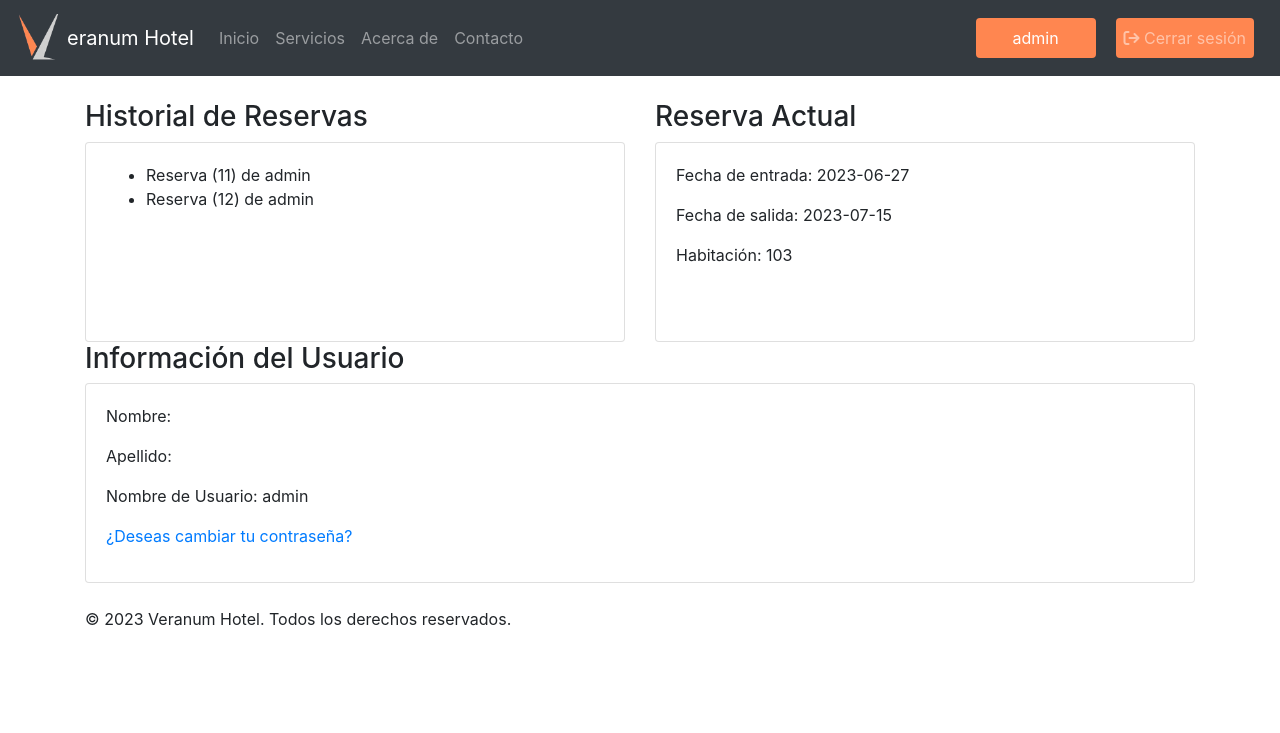
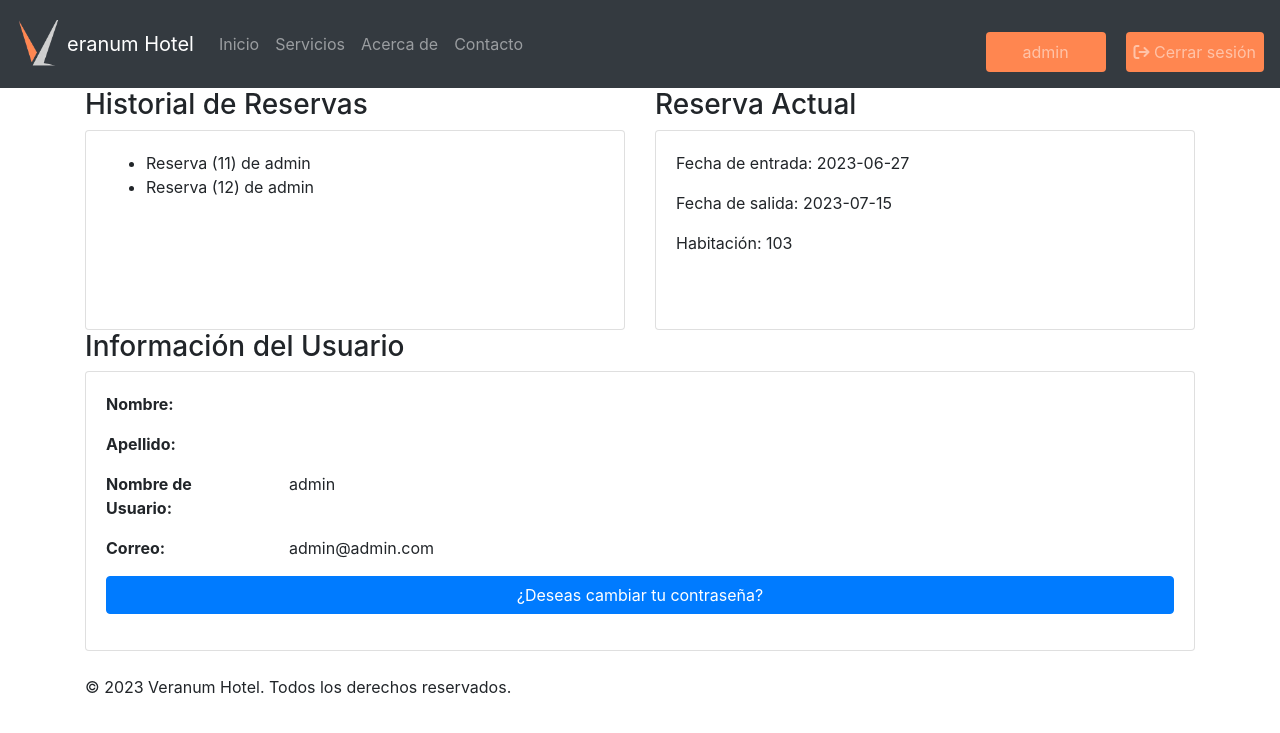
Before and after one commit to frankiwi6x6/ingSoftwareSprint3, a Django app: page /perfil/ in a window 1280 px wide. Shown: the top 733 px of the page. Run offline with Django 4.2, Linux system fonts and the light colour scheme; a user stored in the database is signed in; data comes from the database, SQL or seed files in the repository; both versions use the stored data as it was after the commit; some libraries are stand-ins or nearby versions.

Commit message:
Veranum v0.91

```diff
--- a/VeranumProyecto/VeranumApp/templates/base.html
+++ b/VeranumProyecto/VeranumApp/templates/base.html
@@ -49,29 +49,36 @@
                 {% endblock %}
                 <ul class="navbar-nav ml-auto login">
                     {% if user.is_authenticated %}
-                    <li id="btn-usuario" class="nav-item ">
+
+                    <li class="nav-item btn-user">
                         <a class="btn btn-link nav-link" href="{% url 'perfil' %}">{{ user.username }}</a>
                     </li>
-                    <li class="nav-item">
+
+                    <li class="nav-item btn-sesion">
                         <form action="{% url 'logout' %}" method="POST">
                             {% csrf_token %}
                             <button class="btn btn-link nav-link" type="submit"><i
                                     class="fa-solid fa-arrow-right-from-bracket"></i> Cerrar sesión</button>
                         </form>
                     </li>
+            </div>
             {% else %}
-                    <li class="nav-item">
+            <li class="nav-item btn-sesion">
                 <a class="btn btn-link nav-link" href="{% url 'iniciar_sesion' %}"><i
                         class="bi bi-person"></i>&nbsp;Iniciar sesión</a>
-
             </li>
+            </div>
             {% endif %}
             </ul>
             </div>
 
         </nav>
         {% endblock %}
+        {% if user.is_staff %}
+        {% block empleado %}
+        {% endblock %}
 
+        {% endif %}
     </header>
     <div class="container">
         {% block content %}
--- a/VeranumProyecto/VeranumApp/templates/informacion-usuario.html
+++ b/VeranumProyecto/VeranumApp/templates/informacion-usuario.html
@@ -1,23 +1,51 @@
 {% block info-usuario %}
-<p>Nombre: {{ nombre }}</p>
-<p>Apellido: {{ apellido }}</p>
-<p>Nombre de Usuario: {{ nombre_usuario }}</p>
-<a href="#" id="cambiar-contrasena">¿Deseas cambiar tu contraseña?</a>
-
+<div class="row">
+    <div class="col-md-2">
+        <p class="fw-bold">Nombre:</p>
+    </div>
+    <div class="col-md-10">
+        <p>{{ nombre }}</p>
+    </div>
+</div>
+<div class="row">
+    <div class="col-md-2">
+        <p class="fw-bold">Apellido:</p>
+    </div>
+    <div class="col-md-10">
+        <p>{{ apellido }}</p>
+    </div>
+</div>
+<div class="row">
+    <div class="col-md-2">
+        <p class="fw-bold">Nombre de Usuario:</p>
+    </div>
+    <div class="col-md-10">
+        <p>{{ nombre_usuario }}</p>
+    </div>
+</div>
+<div class="row">
+    <div class="col-md-2">
+        <p class="fw-bold">Correo:</p>
+    </div>
+    <div class="col-md-10">
+        <p>{{ email }}</p>
+    </div>
+</div>
+<div class="row">
+    <div class="container">
+        <a href="#" id="cambiar-contrasena" class="btn btn-primary col-md-12" style="margin-bottom: 1rem;">¿Deseas
+            cambiar tu
+            contraseña?</a>
+    </div>
+</div>
 <div id="formulario-contrasena" style="display: none;">
-    <form id="cambiar-contrasena-form" method="POST" action="{% url 'cambiar_contrasena' %}">
-        {% csrf_token %}
-        <!-- Agrega aquí los campos del formulario de cambio de contraseña -->
-        <input type="password" name="contrasena_actual" placeholder="Contraseña actual" required>
-        <input type="password" name="nueva_contrasena" placeholder="Nueva contraseña" required>
-        <input type="password" name="confirmar_contrasena" placeholder="Confirmar contraseña" required>
     <div id="mensaje-error">
+        <div class="container">
+            <div class="row">
                 {% if errors|length >= 1 %}
                 <ul>
                     {% for error in errors %}
-
                     <li>{{ error }}</li>
-
                     <style>
                         #mensaje-error {
                             display: block;
@@ -32,9 +60,40 @@
                     }
                 </style>
                 {% endif %}
-
             </div>
-        <button type="submit">Cambiar Contraseña</button>
+        </div>
+    </div>
+    <form id="cambiar-contrasena-form" method="POST" action="{% url 'cambiar_contrasena' %}">
+        {% csrf_token %}
+        <div class="container container-password">
+            <div class="row">
+                <div class="col-md-3">
+                    <p class="fw-bold">Contraseña actual:</p>
+                </div>
+                <div class="col-md-9">
+                    <input type="password" class="form-control" id="contrasena_actual" name="contrasena_actual"
+                        required>
+                </div>
+            </div>
+            <div class="row">
+                <div class="col-md-3">
+                    <p class="fw-bold">Nueva contraseña</p>
+                </div>
+                <div class="col-md-9">
+                    <input type="password" class="form-control" id="nueva_contrasena" name="nueva_contrasena" required>
+                </div>
+            </div>
+            <div class="row">
+                <div class="col-md-3">
+                    <p class="fw-bold">Confirmar contraseña</p>
+                </div>
+                <div class="col-md-9">
+                    <input type="password" class="form-control" id="confirmar_contrasena" name="confirmar_contrasena"
+                        required>
+                </div>
+            </div>
+            <button type="submit" class="btn btn-primary col-md-12">Cambiar Contraseña</button>
+        </div>
     </form>
 </div>
 {% endblock %}
--- a/VeranumProyecto/VeranumApp/templates/perfil.html
+++ b/VeranumProyecto/VeranumApp/templates/perfil.html
@@ -80,8 +80,7 @@
         }
 
         .mensaje-error.visible {
-            max-height: 200px;
-            /* Ajusta la altura máxima según tus necesidades */
+            max-height: 400px;
         }
 
         .mensaje-error .invisible {
@@ -104,7 +103,7 @@
                 setTimeout(function () {
                     mensajeError.classList.remove('visible');
                     mensajeError.classList.add('invisible');
-                }, 5000); // Ocultar después de 5 segundos (5000 milisegundos)
+                }, 5000);
             }
         };
 
--- a/VeranumProyecto/VeranumApp/views.py
+++ b/VeranumProyecto/VeranumApp/views.py
@@ -267,12 +267,14 @@ def perfil(request):
     nombre = usuario.first_name
     apellido = usuario.last_name
     nombre_usuario = usuario.username
+    email = usuario.email
     context = {
         'reservas': reservas,
         'reserva_actual': reserva_actual,
         'nombre': nombre,
         'apellido': apellido,
         'nombre_usuario': nombre_usuario,
+        'email' : email,
         'errores': get_error_messages(request),  # Obtener solo los mensajes de error
         'exitos': get_success_messages(request),  # Obtener solo los mensajes de éxito
     }
--- a/VeranumProyecto/static/css/style.css
+++ b/VeranumProyecto/static/css/style.css
@@ -120,14 +120,13 @@ html {
   justify-content: center;
 }
 
-.login button, .login a {
+.login button,
+.login a {
 
   border: 1px #ff8650;
   background-color: #ff8650;
   min-width: 120px;
   min-height: 24px;
-  margin-left: 10px;
-  margin-right: 10px;
 }
 
 .login button:hover {
@@ -149,6 +148,39 @@ html {
   margin-top: 5px;
   text-align: left;
 }
-#contenido-perfil  .card {
+
+.login .nav-link {
+
+  margin-bottom: .5rem;
+  margin-top: 1.5rem;
+}
+
+#contenido-perfil .card {
   min-height: 200px;
 }
+
+.fw-bold {
+  font-weight: bold;
+}
+
+.container-password {
+  margin-bottom: 1rem;
+}
+
+.container-password .row {
+  margin-bottom: 1rem;
+
+}
+
+.btn-user{
+  margin-right: 20px;
+}
+.btn-sesion{
+  min-width: 128px;
+}
+body{
+ transition: 0.3s ease-in;
+}
+.buscar-habitaciones form{
+  background-color: rgba(255,255,255 0.6);
+}
```
Also changed, not shown: VeranumProyecto/VeranumApp/templates/buscar_habitaciones.html (+42 -14 lines), VeranumProyecto/VeranumApp/templates/servicios.html (+24 -1 lines), VeranumProyecto/db.sqlite3, VeranumProyecto/static/img/fondo-hotel-pucon-Chile.jpg (added), VeranumProyecto/static/img/fondo-hotel-santiago-Chile.jpg (added), VeranumProyecto/static/img/fondo-hotel-vina-Chile.jpg (added), VeranumProyecto/static/img/hotel-pucon-Chile.jpg (added). Lines whose indentation alone changed are shown as unchanged.
